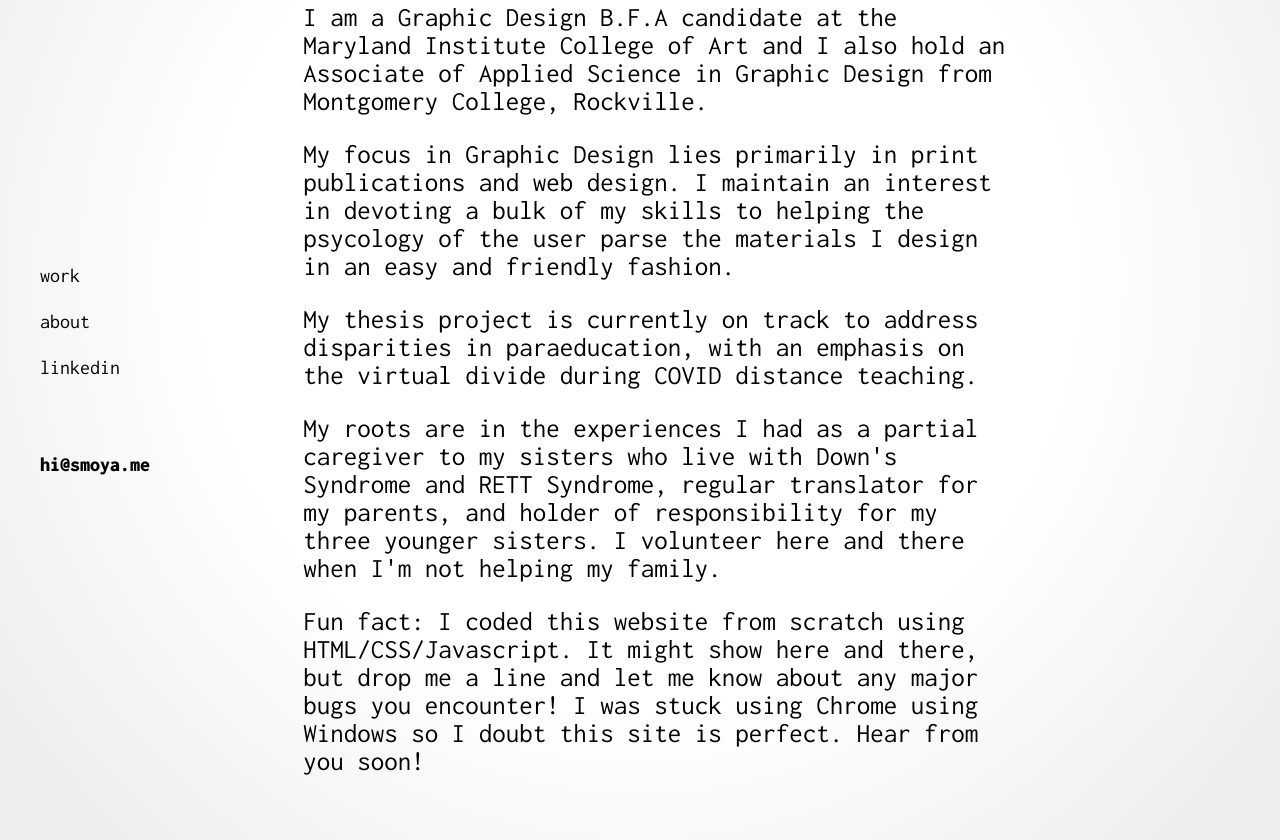
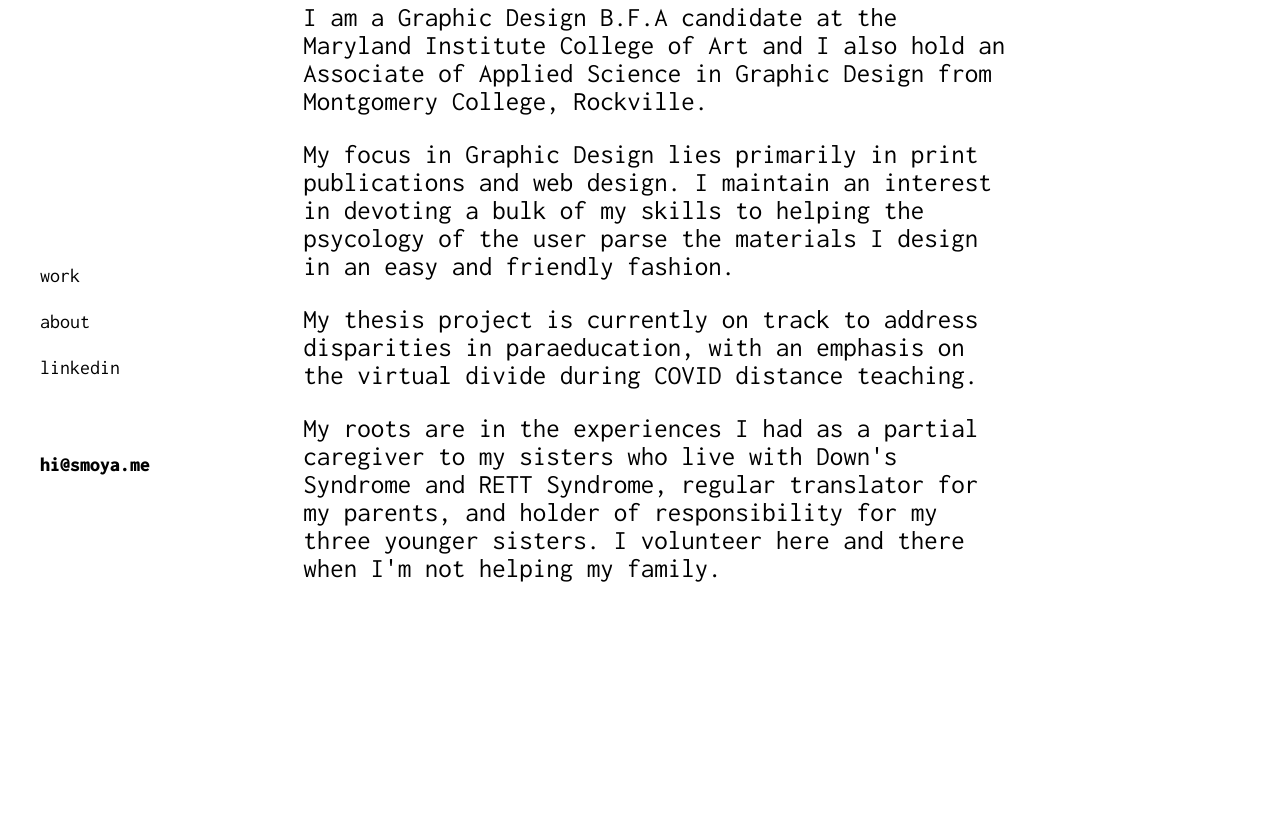
Before and after one commit to smoyame/smoyame2020, a plain HTML site: page about.pug in a window 1280 px wide. Shown: the part 285-1125 px from the top of the page. After the commit the page ends 932 px from the top, so only its background shows below. Drawn offline with nearby package versions, Linux system fonts and the light colour scheme; files that its build step writes are made by us from their sources.

Commit message:
rid of gradient, media about

```diff
--- a/about.pug
+++ b/about.pug
@@ -21,7 +21,7 @@ html(lang="en")
                     p My focus in Graphic Design lies primarily in print publications and web design. I maintain an interest in devoting a bulk of my skills to helping the psycology of the user parse the materials I design in an easy and friendly fashion.
                     p My thesis project is currently on track to address disparities in paraeducation, with an emphasis on the virtual divide during COVID distance teaching.
                     p My roots are in the experiences I had as a partial caregiver to my sisters who live with Down's Syndrome and RETT Syndrome, regular translator for my parents, and holder of responsibility for my three younger sisters. I volunteer here and there when I'm not helping my family.
-                    p Fun fact: I coded this website from scratch using HTML/CSS/Javascript. It might show here and there, but drop me a line and let me know about any major bugs you encounter! I was stuck using Chrome using Windows so I doubt this site is perfect. Hear from you soon!
+
 
 
         script(src="https://cdnjs.cloudflare.com/ajax/libs/gsap/3.5.1/gsap.min.js")
--- a/style.scss
+++ b/style.scss
@@ -14,9 +14,6 @@ $main-font: 'Inconsolata', monospace;
 }
 //basic styling
 
-body {
-    background: radial-gradient(circle, rgba(255,255,255,1) 50%, rgba(238,238,238,1) 90%);
-}
 
 li {
     list-style: none;
@@ -340,4 +337,6 @@ a {
     background-color: $main-bright;
 }
 
+
+
 }
```
Also changed, not shown: about.html, style.css, 1 other file.
